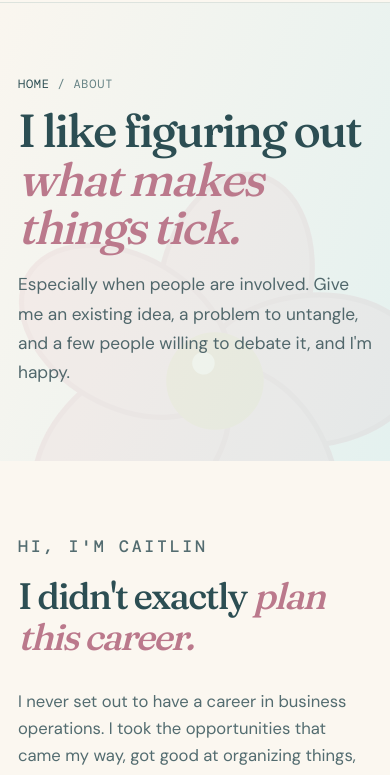
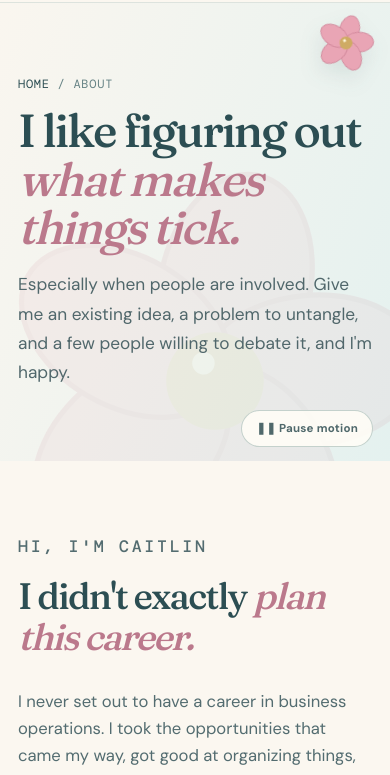
Before and after one commit to caitmcc165/cmccollom-cg-portfolio, a plain HTML site: page about.html in a window 390 px wide. Shown: the part 67-842 px from the top of the page. Drawn offline with nearby package versions, Linux system fonts and the light colour scheme.

Commit message:
Extend rolling cherry blossom to every portfolio page

```diff
--- a/about.html
+++ b/about.html
@@ -12,6 +12,7 @@
  <link rel="preconnect" href="https://fonts.googleapis.com">
  <link rel="preconnect" href="https://fonts.gstatic.com" crossorigin>
  <link rel="stylesheet" href="css/style.css"><script src="js/site.js" defer></script>
+ <link rel="stylesheet" href="css/coastal-motion.css?v=sitewide-blossom-1"><script src="js/coastal-motion.js?v=sitewide-blossom-1" defer></script>
 </head>
 <body>
  <a class="skip" href="#main">Skip to main content</a>
@@ -21,7 +22,10 @@
   <nav id="primary-navigation" class="site-nav" aria-label="Main navigation"><a href="index.html" >Home</a><a href="work.html" >Selected Work</a><a href="about.html" aria-current="page" >About</a><a href="contact.html" class="nav-cta" >Contact</a></nav>
  </div></header>
  <main id="main">
- <section class="page-hero"><div class="container"><p class="breadcrumbs"><a href="index.html">Home</a> / About</p><h1>I like figuring out<br><span class="serif-italic">what makes things tick.</span></h1><p class="lead">Especially when people are involved. Give me an existing idea, a problem to untangle, and a few people willing to debate it, and I'm happy.</p></div></section>
+ <section class="page-hero"><div class="container"><p class="breadcrumbs"><a href="index.html">Home</a> / About</p><h1>I like figuring out<br><span class="serif-italic">what makes things tick.</span></h1><p class="lead">Especially when people are involved. Give me an existing idea, a problem to untangle, and a few people willing to debate it, and I'm happy.</p></div>
+  <img class="flower-badge gentle-float" data-rolling-blossom src="assets/blossom.svg" alt="" aria-hidden="true">
+  <button class="motion-control" type="button" aria-pressed="false" aria-label="Pause all decorative animations">❚❚ Pause motion</button>
+ </section>
  <section class="section"><div class="container about-layout">
   <div class="about-copy">
    <p class="eyebrow">Hi, I'm Caitlin</p>
--- a/css/coastal-motion.css
+++ b/css/coastal-motion.css
@@ -69,3 +69,13 @@
 @media(prefers-reduced-motion:reduce){
  .hero-water-motion{display:none!important}
 }
+
+/* Interior pages use the same blossom and scroll controller, with their own
+   hero anchor. Direct-child positioning stops applying when the flower rolls. */
+.page-hero > .flower-badge{
+  top:18px;right:clamp(12px,3vw,42px);z-index:2;
+  pointer-events:none;user-select:none;
+}
+@media(max-width:640px){
+  .page-hero > .flower-badge{top:8px;right:12px;width:64px}
+}
--- a/js/coastal-motion.js
+++ b/js/coastal-motion.js
@@ -1,4 +1,4 @@
-/* Coastal Garden: the portrait's original cherry blossom rolls with page scroll.
+/* Coastal Garden: the original cherry blossom on every main page rolls with page scroll.
    No duplicated flower. Scroll down rotates counterclockwise, up clockwise. */
 (() => {
   'use strict';
@@ -21,7 +21,7 @@
     return !reduceMotion.matches && !document.documentElement.classList.contains('motion-off');
   }
 
-  function restoreToPortrait() {
+  function restoreToOrigin() {
     if (flower.parentElement !== origin) {
       flower.classList.remove('flower-rolling');
       flower.style.removeProperty('--flower-width');
@@ -33,23 +33,23 @@
   function render() {
     scheduled = false;
     if (!enabled()) {
-      restoreToPortrait();
+      restoreToOrigin();
       return;
     }
 
     // The invisible anchor retains the original flower's precise responsive
-    // position over the portrait, even when the real image travels down-page.
+    // position in the page hero, even when the real image travels down-page.
     const bounds = anchor.getBoundingClientRect();
     const size = parseFloat(window.getComputedStyle(anchor).width) || 118;
     const scroll = Math.max(0, window.scrollY || window.pageYOffset || 0);
     const viewportHeight = window.innerHeight;
     const viewportWidth = document.documentElement.clientWidth;
 
-    // Keep the original flower in its portrait position until scrolling
-    // reaches it. On narrow screens the portrait starts below the fold.
+    // Keep the flower in its original hero position until scrolling reaches
+    // it. On narrow home screens the portrait starts below the fold.
     const start = Math.max(0, bounds.top + scroll - viewportHeight * .68);
     if (scroll <= start) {
-      restoreToPortrait();
+      restoreToOrigin();
       return;
     }
 
```
Also changed, not shown: contact.html (+5 -1 lines), index.html (+1 -1 lines), work.html (+5 -1 lines).
